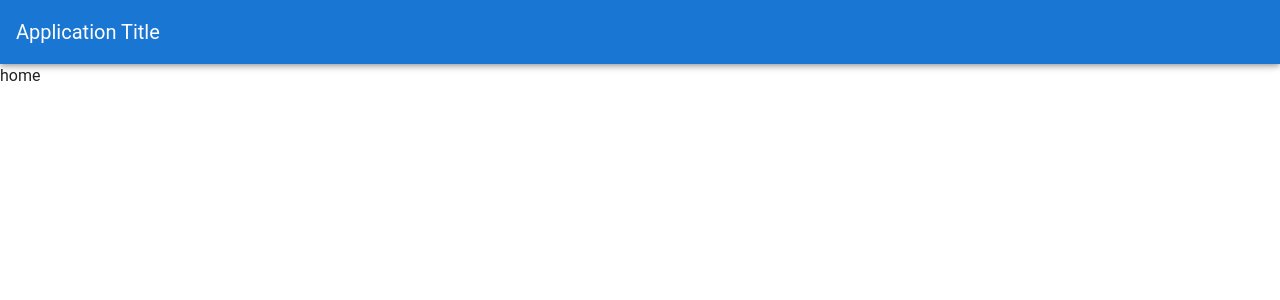
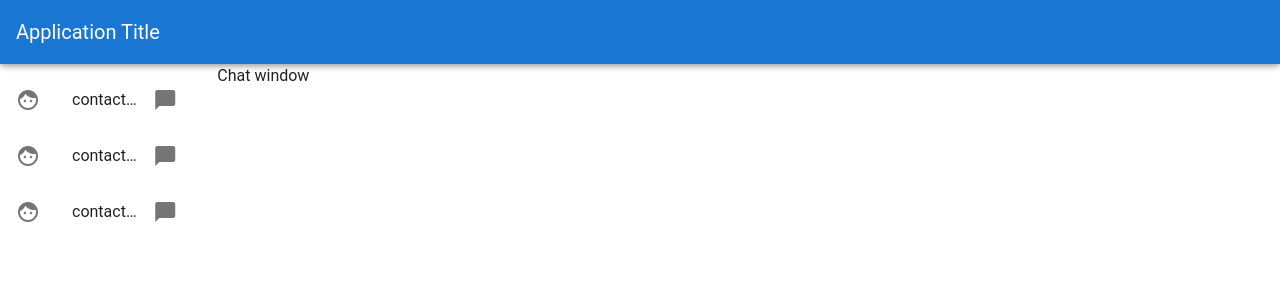
Before and after one commit to localgroup5001/project, a Vue app in the folder src/client/: page / in a window 1280 px wide. Shown: the top 300 px of the page. Built offline with nearby package versions, Linux system fonts and the light colour scheme; a small style sheet from the web is missing.

Commit message:
add chat component structure

```diff
--- /dev/null
+++ b/src/client/src/components/Chat/Chat.vue
@@ -0,0 +1,21 @@
+<template>
+    <v-row>
+        <v-col :cols="2">
+            <ContactList></ContactList>
+        </v-col>
+        <v-col :cols="10">
+            Chat window
+        </v-col>
+    </v-row>
+</template>
+
+<script lang="ts">
+import Vue from 'vue';
+import ContactList from './ContactList.vue';
+
+export default Vue.extend({
+    components: {
+        ContactList,
+    }
+})
+</script>
--- /dev/null
+++ b/src/client/src/components/Chat/Contact.vue
@@ -0,0 +1,27 @@
+<template>
+    <v-list-item @click="onContactClick">
+        <v-list-item-icon>
+            <v-icon>face</v-icon>
+        </v-list-item-icon>
+
+        <v-list-item-content>
+            <v-list-item-title v-text="'contact name'"></v-list-item-title>
+        </v-list-item-content>
+
+        <v-list-item-icon>
+          <v-icon>chat_bubble</v-icon>
+        </v-list-item-icon>
+    </v-list-item>
+</template>
+
+<script lang="ts">
+import Vue from 'vue';
+
+export default Vue.extend({
+    methods: {
+        onContactClick() {
+            console.log('msg');
+        }
+    }
+});
+</script>
--- /dev/null
+++ b/src/client/src/components/Chat/ContactList.vue
@@ -0,0 +1,25 @@
+<template>
+    <v-list>
+        <contact v-for="(model, i) in contactModels" :key="i" />
+    </v-list>
+</template>
+
+<script lang="ts">
+import Vue from 'vue';
+import Contact from './Contact.vue';
+
+export default Vue.extend({
+    data: function () {
+        return {
+            contactModels: [
+                {},
+                {},
+                {},
+            ]
+        }
+    },
+    components: {
+        Contact,
+    }
+})
+</script>
--- /dev/null
+++ b/src/client/src/components/Chat/index.ts
@@ -0,0 +1,3 @@
+import Chat from './Chat.vue';
+
+export default Chat;
--- a/src/client/src/router/index.ts
+++ b/src/client/src/router/index.ts
@@ -1,8 +1,8 @@
 import Vue from "vue";
 import VueRouter, { RouteConfig } from "vue-router";
-import Home from "../views/Home.vue";
+import Home from "@/views/Home.vue";
 
-import layouts from '@/layouts';
+import layouts from "@/layouts";
 
 Vue.use(VueRouter);
 
@@ -13,18 +13,10 @@ const routes: Array<RouteConfig> = [
         component: Home
     },
     {
-    path: "/about",
-    name: "About",
-    // route level code-splitting
-    // this generates a separate chunk (about.[hash].js) for this route
-    // which is lazy-loaded when the route is visited.
-    component: () =>
-      import(/* webpackChunkName: "about" */ "../views/About.vue")
-  },
-  {
         path: "/login",
         name: "Login",
-    component: () => import(/* webpackChunkName: "login" */ "../views/Login.vue"),
+        component: () =>
+            import(/* webpackChunkName: "login" */ "../views/Login.vue"),
         meta: {
             layout: layouts.empty
         }
--- a/src/client/src/views/About.vue
+++ /dev/null
@@ -1,5 +0,0 @@
-<template>
-  <div class="about">
-    <h1>This is an about page</h1>
-  </div>
-</template>
--- a/src/client/src/views/Home.vue
+++ b/src/client/src/views/Home.vue
@@ -1,12 +1,14 @@
 <template>
-  <div>
-    home
-  </div>
+    <chat />
 </template>
 
-<script>
+<script lang="ts">
+import Vue from 'vue';
+import Chat from '@/components/Chat';
 
-export default {
-  name: "Home",
-};
+export default Vue.extend({
+    components: {
+        Chat
+    }
+});
 </script>
--- a/src/client/src/views/Login.vue
+++ b/src/client/src/views/Login.vue
@@ -1,8 +1,6 @@
 <template>
     <v-container fill-height fluid>
-        <v-row align="center"
-               justify="center"
-        >
+        <v-row align="center" justify="center">
             <v-col cols="12">
                 <v-card class="mx-auto" max-width="450">
                     <v-card-title class="justify-center">
@@ -12,14 +10,23 @@
                     <v-card-text>
                         <v-form>
                             <v-text-field v-model="login" label="Login" />
-                            <v-text-field v-model="password"
-
-                                          :append-icon="showPassword ? 'mdi-eye' : 'mdi-eye-off'"
-                                          :type="showPassword ? 'text' : 'password'"
-                                          label="Password"
-                                          @click:append="showPassword = !showPassword"
+                            <v-text-field
+                                v-model="password"
+                                :append-icon="
+                                    showPassword ? 'mdi-eye' : 'mdi-eye-off'
+                                "
+                                :type="showPassword ? 'text' : 'password'"
+                                label="Password"
+                                @click:append="showPassword = !showPassword"
                             />
-                            <v-btn color="primary" block tile @click="onLoginBtnClick" :loading="loading">Login</v-btn>
+                            <v-btn
+                                color="primary"
+                                block
+                                tile
+                                @click="onLoginBtnClick"
+                                :loading="loading"
+                                >Login</v-btn
+                            >
                         </v-form>
                     </v-card-text>
                 </v-card>
@@ -29,20 +36,20 @@
 </template>
 
 <script lang="ts">
-import Vue from 'vue'
+import Vue from 'vue';
 export default Vue.extend({
     data: function() {
         return {
             login: '',
             password: '',
             showPassword: false,
-            loading: false,
-        }
+            loading: false
+        };
     },
     methods: {
         onLoginBtnClick() {
             console.log('login button click');
-        }
-    }
-})
+        },
+    },
+});
 </script>
```
Also changed, not shown: src/client/.eslintrc.js, src/client/.prettierrc.js (added), 1 other file (tests, documents, lock files or other folders). Lines whose indentation alone changed are shown as unchanged.
